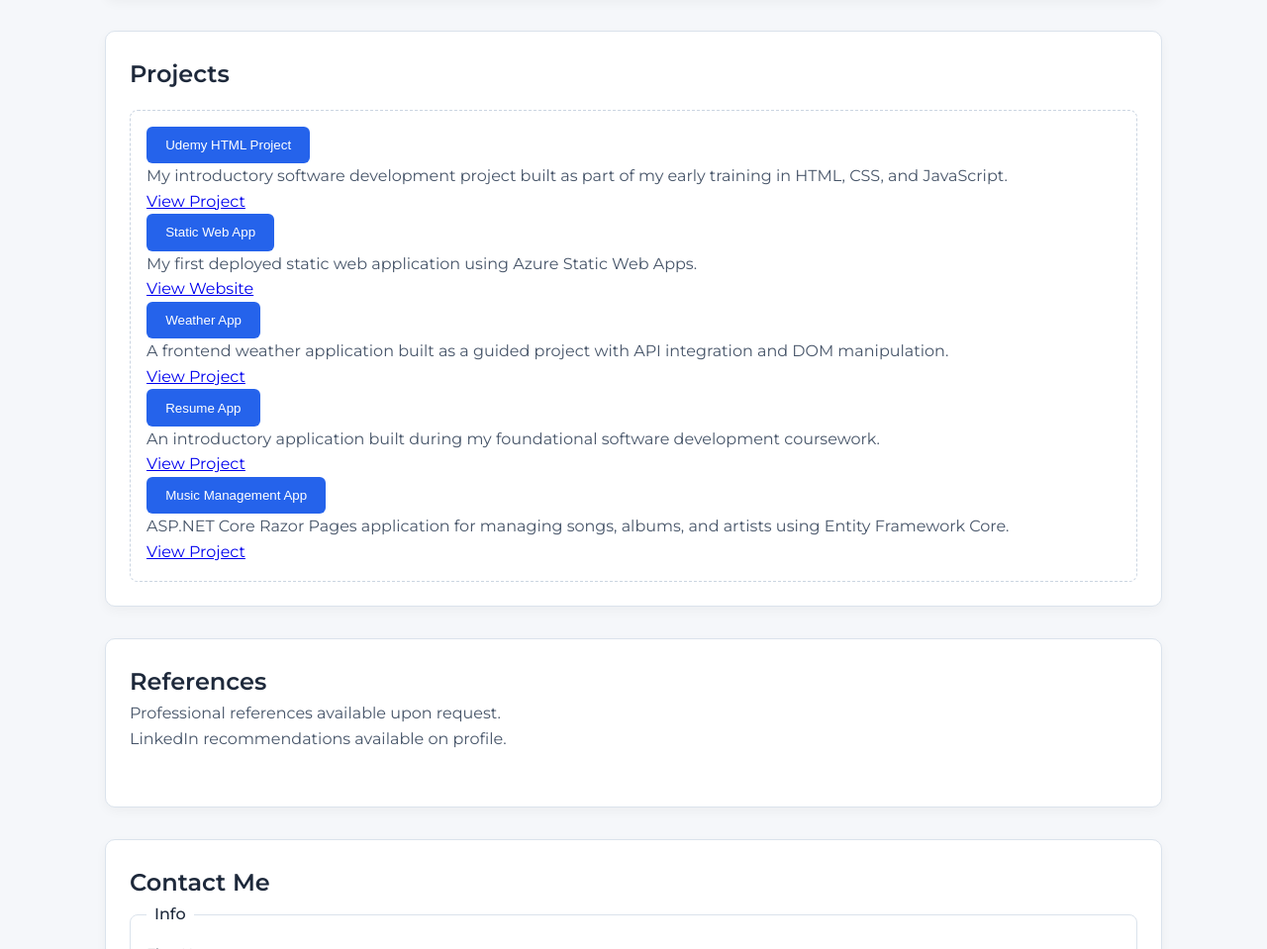
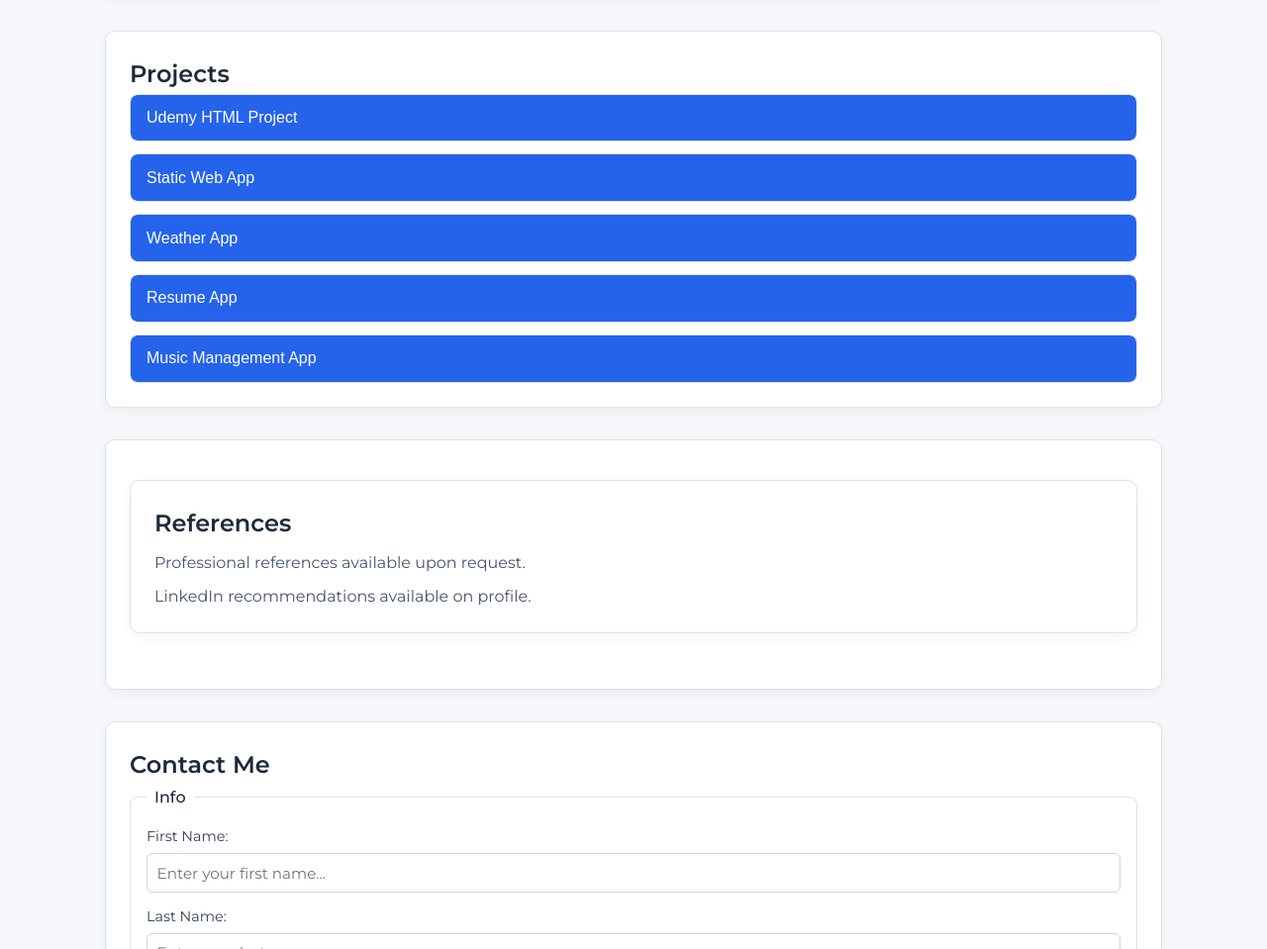
Before and after one commit to JarvisAppleSlice/Personal-Portfolio, a website built with Vite: page index.html in a window 1280 px wide. Shown: the part 685-1644 px from the top of the page at 99% size. Built offline with nearby package versions, Linux system fonts and the light colour scheme; a web font is replaced by a local one.

Commit message:
Update styles.css

```diff
--- a/styles.css
+++ b/styles.css
@@ -72,7 +72,8 @@ section {
 .bio,
 .projects,
 .reference-form,
-.contact {
+.contact,
+.references {
 	background: #ffffff;
 	border: 1px solid #dbe3ec;
 	border-radius: 10px;
@@ -122,18 +123,67 @@ nav a:hover {
 }
 
 /* =========================
-   Projects
+   Projects (Accordion Upgrade)
 ========================= */
 
-.projects h2 {
-	margin-bottom: 1rem;
+#dragon {
+	display: flex;
+	flex-direction: column;
+	gap: 0.75rem;
 }
 
-#dragon {
+/* Project card */
+.project-item {
+	border: 1px solid #dbe3ec;
+	border-radius: 8px;
+	overflow: hidden;
+	background: #fff;
+}
+
+/* Accordion button */
+.project-title {
+	width: 100%;
+	text-align: left;
+	padding: 0.9rem 1rem;
+	background: #2563eb;
+	color: white;
+	border: none;
+	cursor: pointer;
+	font-size: 1rem;
+	transition: background 0.2s ease;
+}
+
+.project-title:hover {
+	background: #1d4ed8;
+}
+
+/* Hidden details */
+.project-details {
+	max-height: 0;
+	overflow: hidden;
+	transition: max-height 0.3s ease;
+	padding: 0 1rem;
+	background: #ffffff;
+}
+
+/* Expanded state */
+.project-item.active .project-details {
+	max-height: 200px;
 	padding: 1rem;
-	border: 1px dashed #cbd5e1;
-	border-radius: 8px;
-	min-height: 80px;
+}
+
+/* Project link */
+.project-link {
+	display: inline-block;
+	margin-top: 0.5rem;
+	color: #2563eb;
+	font-weight: 500;
+	text-decoration: none;
+}
+
+.project-link:hover {
+	color: #1d4ed8;
+	text-decoration: underline;
 }
 
 /* =========================
@@ -206,17 +256,16 @@ button.contact-me {
 }
 
 /* =========================
-   References List
+   References (Clean Version)
 ========================= */
 
-.references-list ul {
-	list-style: none;
+.references {
 	margin-top: 1rem;
 }
 
-.references-list li {
-	padding: 0.75rem;
-	border-bottom: 1px solid #e2e8f0;
+.references p {
+	margin-top: 0.5rem;
+	color: #475569;
 }
 
 /* =========================
```
